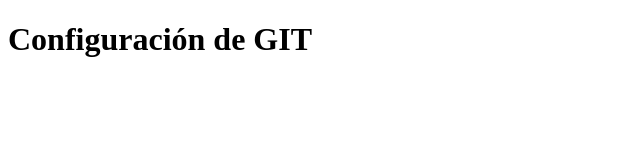
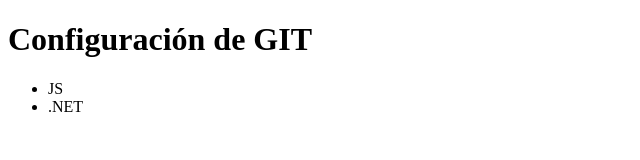
Before and after one commit to javierevan13/git-test, a plain HTML site: page index.html in a window 1280 px wide. Shown: the full height of the page, 0-640 px from the left. Drawn offline with Linux system fonts and the light colour scheme.

Commit message:
Mi segundo commit

```diff
--- a/index.html
+++ b/index.html
@@ -2,10 +2,14 @@
 <html lang="en">
 <head>
 	<meta charset="UTF-8">
-	<title>Prueba</title>
+	<title>Primera página web</title>
 	<script src="js/app.js"></script>
 </head>
 <body>
 	<h1>Configuración de GIT</h1>
+	<ul>
+		<li>JS</li>
+		<li>.NET</li>
+	</ul>
 </body>
 </html>
```
